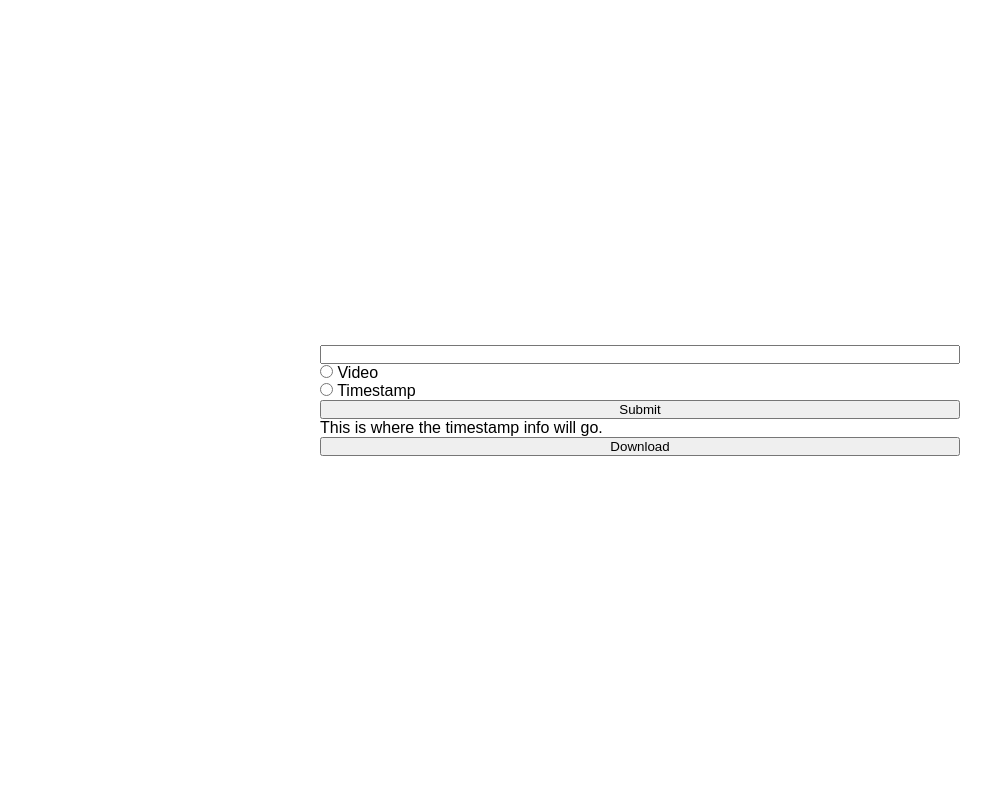
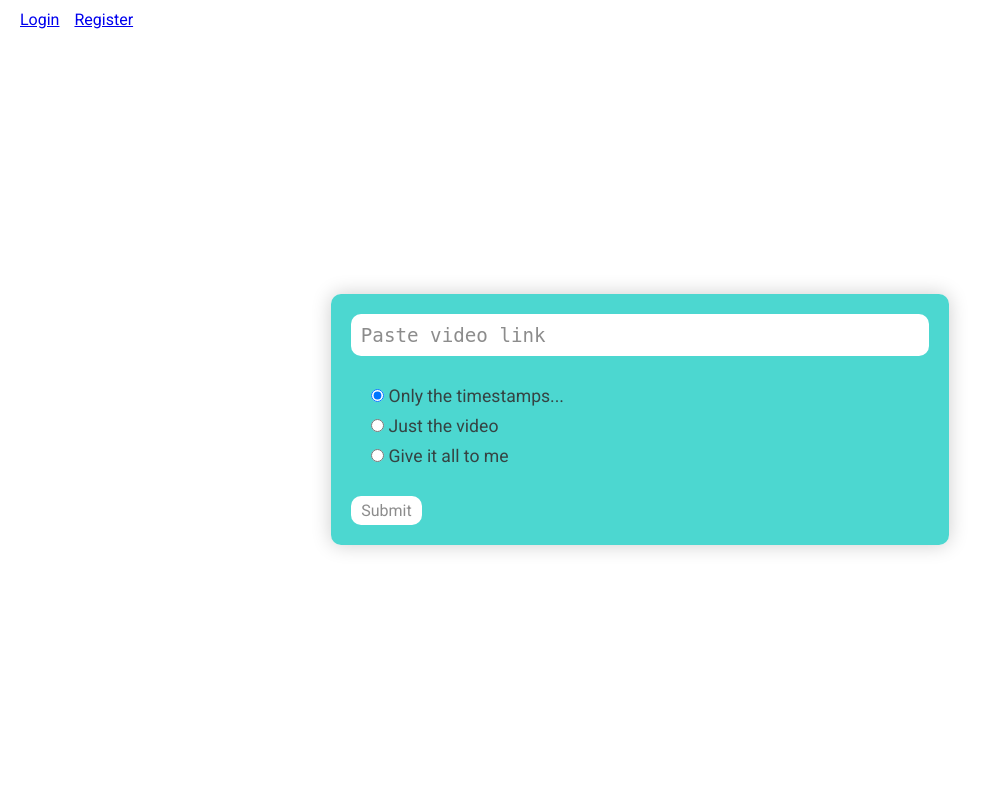
Before and after one commit to jacobrogers603/soundCloudToo, a Flask app: page / in a window 1280 px wide. Shown: the whole page, without its empty margins (0-1002 px from the left). Run offline with Flask 3, Linux system fonts and the light colour scheme.

Commit message:
Added basic styling to homepage as well as a simplistic nav bar at the top.

```diff
--- a/static/styles/style.css
+++ b/static/styles/style.css
@@ -1,8 +1,15 @@
-/* Import Fonts */
-:root {}
+@import url("https://fonts.googleapis.com/css2?family=Roboto:wght@400;700&display=swap");
+
+:root {
+  --mint: hsla(177, 100%, 39%, 0.7);
+  --white: hsla(0, 100%, 100%, 1);
+
+  --light-gray: hsla(0, 0%, 50%, 0.9);
+  --dark-gray: hsla(0, 0%, 20%, 0.9);
+}
 
 * {
-    font-family: '', sans-serif;
+  font-family: "Roboto", sans-serif;
   margin: 0;
   padding: 0;
   box-sizing: border-box;
@@ -19,20 +26,59 @@ body {
   display: flex;
   flex-direction: column;
   height: 100svh;
-    background-image: url();
-    background-repeat: no-repeat;
-    background-position: right 50vw top 50vh
 }
 
-.index__main_container {
-    width: 50%;
-    max-width: 800px;
+nav {
   display: flex;
-    flex-direction: column;
+  gap: 15px;
+  padding: 10px 20px;
+}
+
+.main_container {
+  /* max-width: 600px; */
+  background-color: var(--mint);
+  padding: 20px;
+  border-radius: 10px;
+  box-shadow: 0 0 20px hsla(0, 0%, 0%, 0.2);
   margin: auto;
 }
 
-.index__options_container {
-    /* display: flex;
-    flex-direction: column; */
+input::placeholder {
+  color: var(--light-gray);
 }
+
+input:not(:placeholder-shown) {
+  color: black;
+}
+
+.main_container > form > input[type="url"] {
+  font-family: monospace;
+  font-size: 1.2rem;
+  width: 50ch;
+  padding: 0.5em;
+  border: none;
+  border-radius: 10px;
+  margin-bottom: 30px;
+}
+
+.main_container__options_container {
+  display: flex;
+  flex-direction: column;
+  gap: 10px;
+  color: var(--dark-gray);
+  font-size: 1.1em;
+  padding-left: 20px;
+  margin-bottom: 30px;
+}
+
+.main_container__options_container__option_element {
+}
+
+.main_container > form > button {
+  background-color: white;
+  color: var(--light-gray);
+  font-size: 1em;
+  padding: 5px 10px;
+  border: none;
+  border-radius: 10px;
+}
--- a/templates/index.html
+++ b/templates/index.html
@@ -2,29 +2,37 @@
 <html lang="en">
 
 <head>
-    <meta charset="UTF-8">
-    <meta name="viewport" content="width=device-width, initial-scale=1.0">
-    <link rel="stylesheet" href="{{ url_for('static', filename='styles/style.css') }}">
-    <title>SoundCloud, Too!</title>
+  <meta charset="UTF-8" />
+  <meta name="viewport" content="width=device-width, initial-scale=1.0" />
+  <link rel="stylesheet" href="{{ url_for('static', filename='styles/style.css') }}" />
+  <title>SoundCloud, Too!</title>
 </head>
 
 <body>
-    <div class="index__main_container">
-        <input type="text">
-        <div class="index__options_container">
-            <div class="index__options_container__option">
-                <input type="radio" name="video_timestamp" id="#radio_video">
-                <label for="#radio_video">Video</label>
-            </div>
-            <div class="index__options_container__option">
-                <input type="radio" name="video_timestamp" id="#radio_timestamp">
-                <label for="#radio_timestamp">Timestamp</label>
-            </div>
+  <nav>
+    <p><a href="{{ url_for('login') }}">Login</a></p>
+    <p><a href="{{ url_for('register') }}">Register</a></p>
+  </nav>
+  <div class="main_container">
+    <form action="/" method="post">
+      <input type="url" placeholder="Paste video link" required />
+      <div class="main_container__options_container">
+        <div class="main_container__options_container__option_element">
+          <input type="radio" name="video_timestamp" id="#radio_timestamp" checked />
+          <label for="#radio_timestamp">Only the timestamps...</label>
         </div>
-        <button>Submit</button>
-        <pre>This is where the timestamp info will go.</pre>
-        <button>Download</button>
-    </div>
+        <div class="main_container__options_container__option_element">
+          <input type="radio" name="video_timestamp" id="#radio_video" />
+          <label for="#radio_video">Just the video</label>
+        </div>
+        <div class="main_container__options_container__option_element">
+          <input type="radio" name="video_timestamp" id="#radio_all" />
+          <label for="#radio_all">Give it all to me</label>
+        </div>
+      </div>
+      <button>Submit</button>
+    </form>
+  </div>
 </body>
 
 </html>
```
Also changed, not shown: templates/login/index.html (+7 -10 lines). Lines whose indentation alone changed are shown as unchanged.
